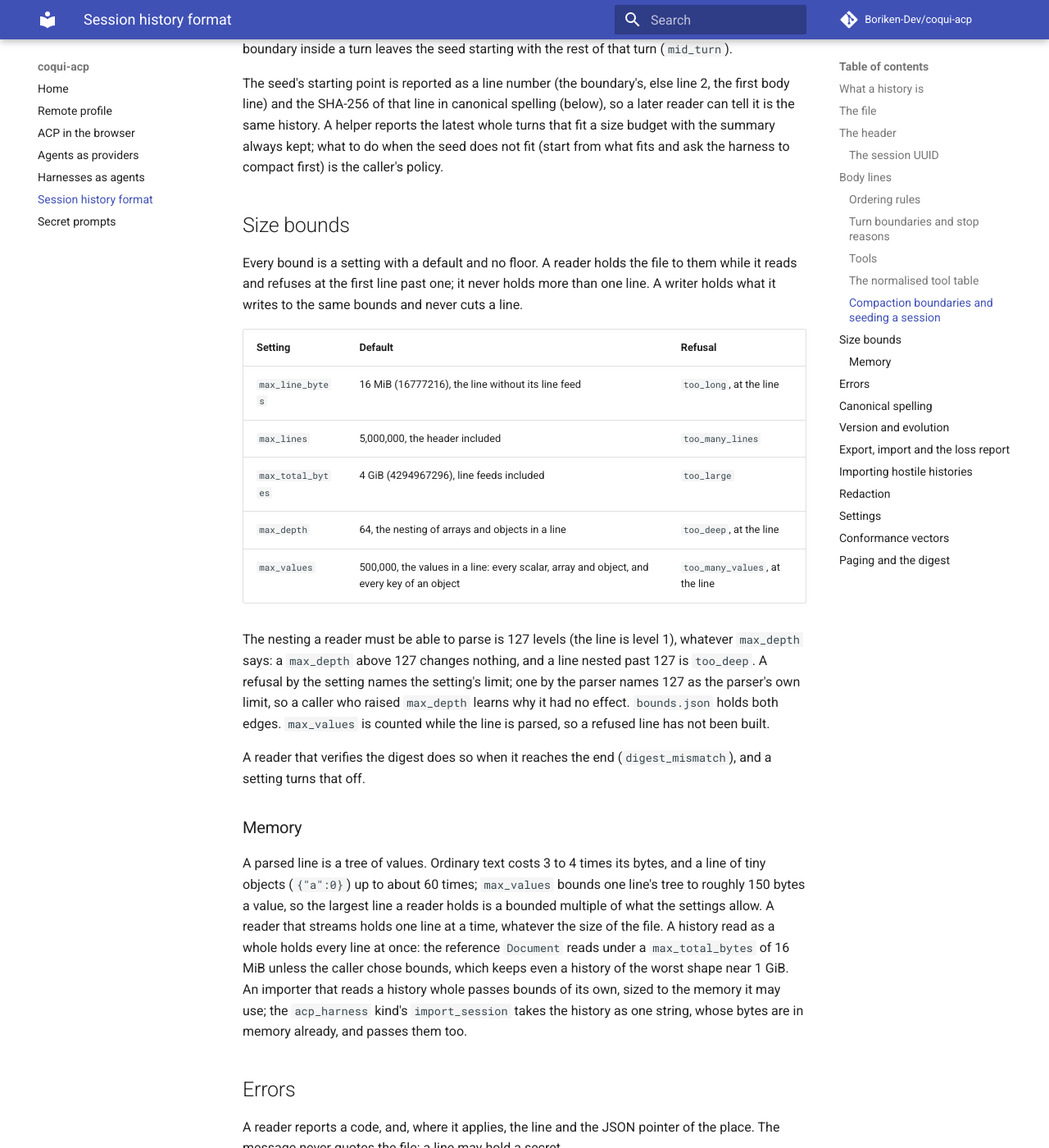
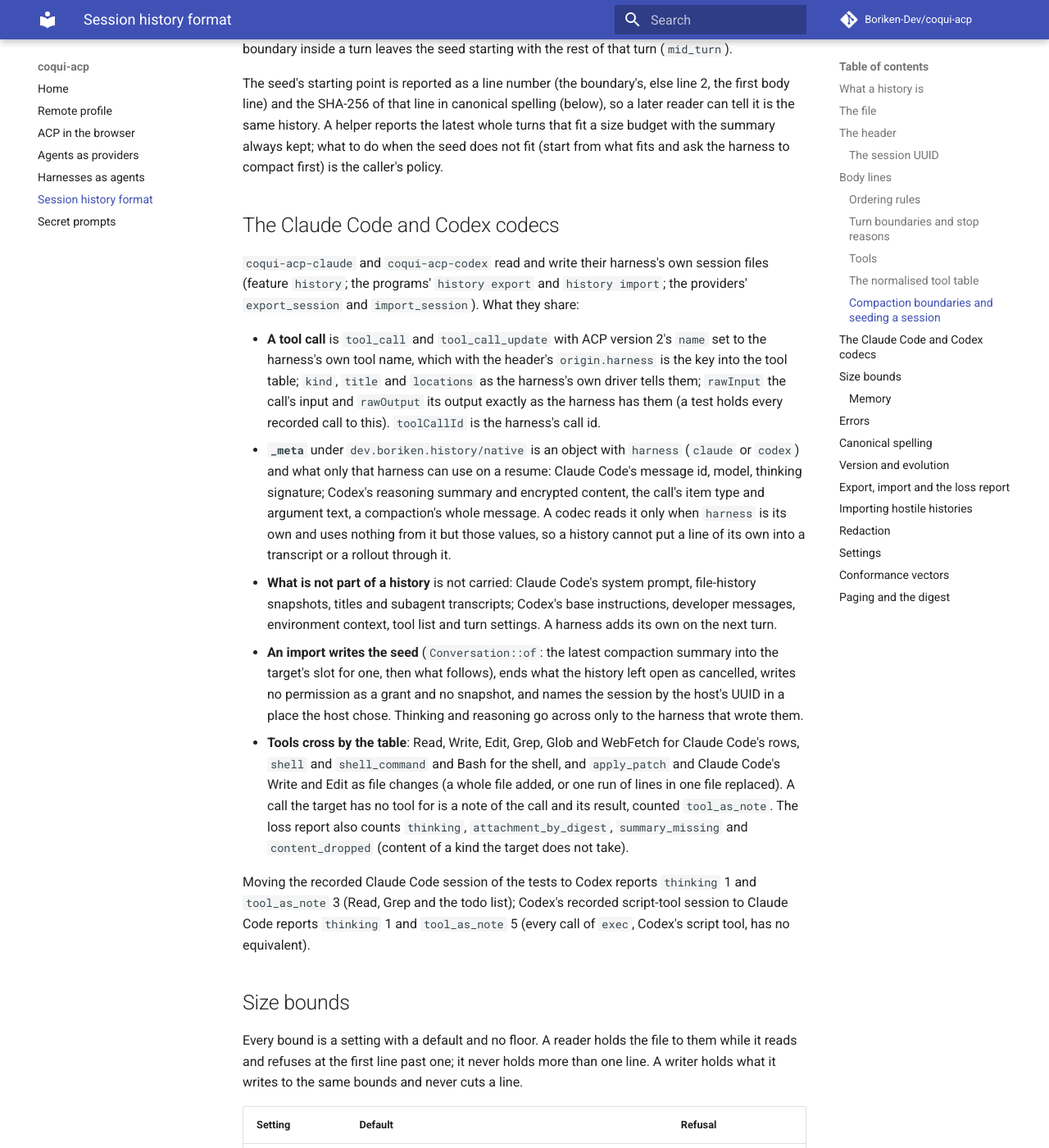
Before and after one commit to Boriken-Dev/coqui-acp, an MkDocs documentation site: the page built from docs/session-history.md, in a window 1280 px wide and 1400 px high, scrolled down 6382 px. Shown: the whole window at 82% size. Built offline with MkDocs 1.6.1 and Material for MkDocs 9.7.7, drawn with Linux system fonts in a browser that asks for light colours; comment, search, counter and statistics services are not loaded.

Commit message:
docs: the codecs in the format document and the changelog

```diff
--- a/docs/session-history.md
+++ b/docs/session-history.md
@@ -119,6 +119,18 @@ To seed a new session from the current context, a writer:
 With no boundary that has a summary, the seed is every body line. A later boundary without a summary does not displace an earlier one with a summary; the turns between them are kept. A boundary inside a turn leaves the seed starting with the rest of that turn (`mid_turn`).
 
 The seed's starting point is reported as a line number (the boundary's, else line 2, the first body line) and the SHA-256 of that line in canonical spelling (below), so a later reader can tell it is the same history. A helper reports the latest whole turns that fit a size budget with the summary always kept; what to do when the seed does not fit (start from what fits and ask the harness to compact first) is the caller's policy.
+
+## The Claude Code and Codex codecs
+
+`coqui-acp-claude` and `coqui-acp-codex` read and write their harness's own session files (feature `history`; the programs' `history export` and `history import`; the providers' `export_session` and `import_session`). What they share:
+
+- **A tool call** is `tool_call` and `tool_call_update` with ACP version 2's `name` set to the harness's own tool name, which with the header's `origin.harness` is the key into the tool table; `kind`, `title` and `locations` as the harness's own driver tells them; `rawInput` the call's input and `rawOutput` its output exactly as the harness has them (a test holds every recorded call to this). `toolCallId` is the harness's call id.
+- **`_meta`** under `dev.boriken.history/native` is an object with `harness` (`claude` or `codex`) and what only that harness can use on a resume: Claude Code's message id, model, thinking signature; Codex's reasoning summary and encrypted content, the call's item type and argument text, a compaction's whole message. A codec reads it only when `harness` is its own and uses nothing from it but those values, so a history cannot put a line of its own into a transcript or a rollout through it.
+- **What is not part of a history** is not carried: Claude Code's system prompt, file-history snapshots, titles and subagent transcripts; Codex's base instructions, developer messages, environment context, tool list and turn settings. A harness adds its own on the next turn.
+- **An import writes the seed** (`Conversation::of`: the latest compaction summary into the target's slot for one, then what follows), ends what the history left open as cancelled, writes no permission as a grant and no snapshot, and names the session by the host's UUID in a place the host chose. Thinking and reasoning go across only to the harness that wrote them.
+- **Tools cross by the table**: Read, Write, Edit, Grep, Glob and WebFetch for Claude Code's rows, `shell` and `shell_command` and Bash for the shell, and `apply_patch` and Claude Code's Write and Edit as file changes (a whole file added, or one run of lines in one file replaced). A call the target has no tool for is a note of the call and its result, counted `tool_as_note`. The loss report also counts `thinking`, `attachment_by_digest`, `summary_missing` and `content_dropped` (content of a kind the target does not take).
+
+Moving the recorded Claude Code session of the tests to Codex reports `thinking` 1 and `tool_as_note` 3 (Read, Grep and the todo list); Codex's recorded script-tool session to Claude Code reports `thinking` 1 and `tool_as_note` 5 (every call of `exec`, Codex's script tool, has no equivalent).
 
 ## Size bounds
 
```
Also changed, not shown: CHANGELOG.md (+1 -0 lines), 1 other file.
